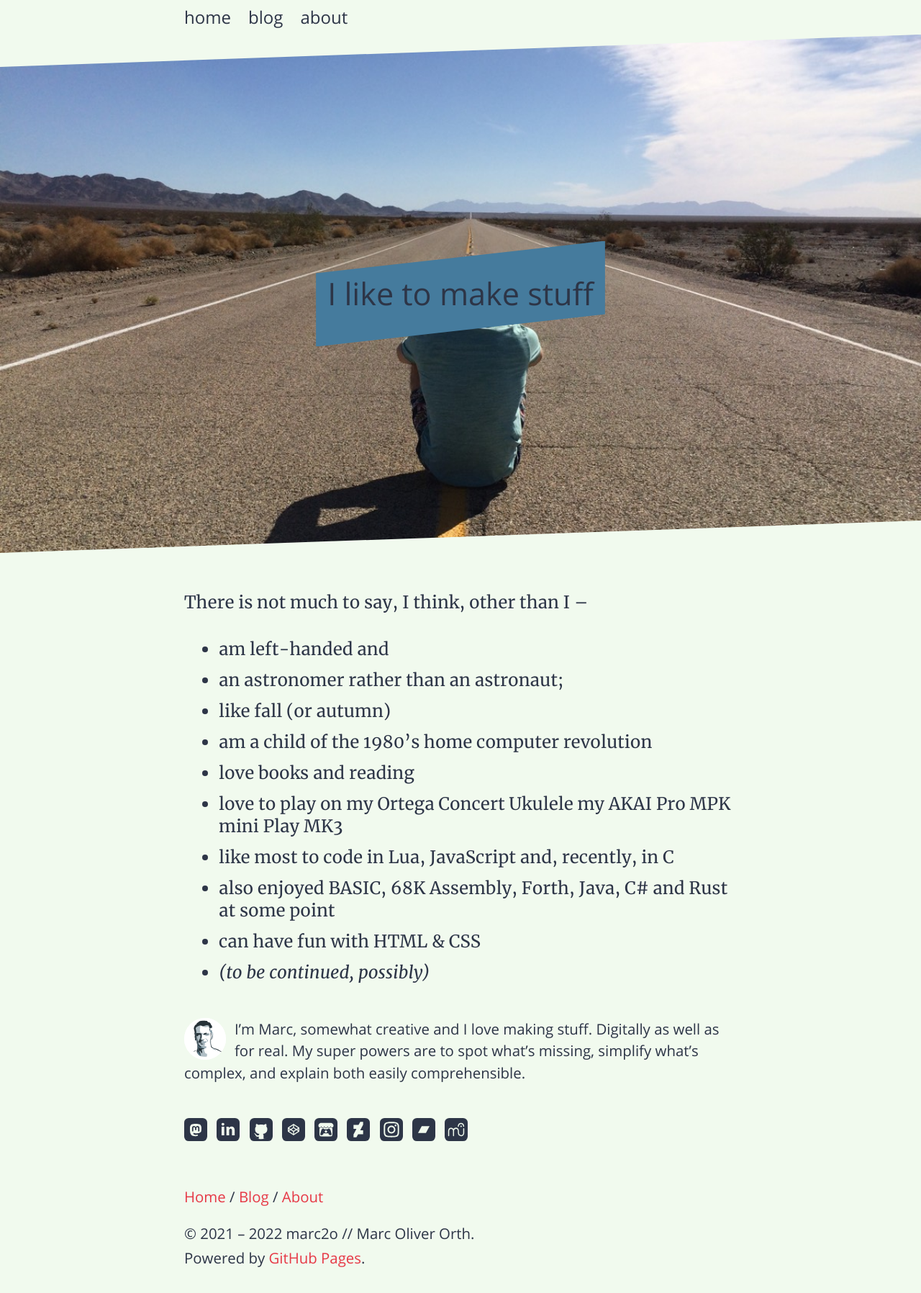
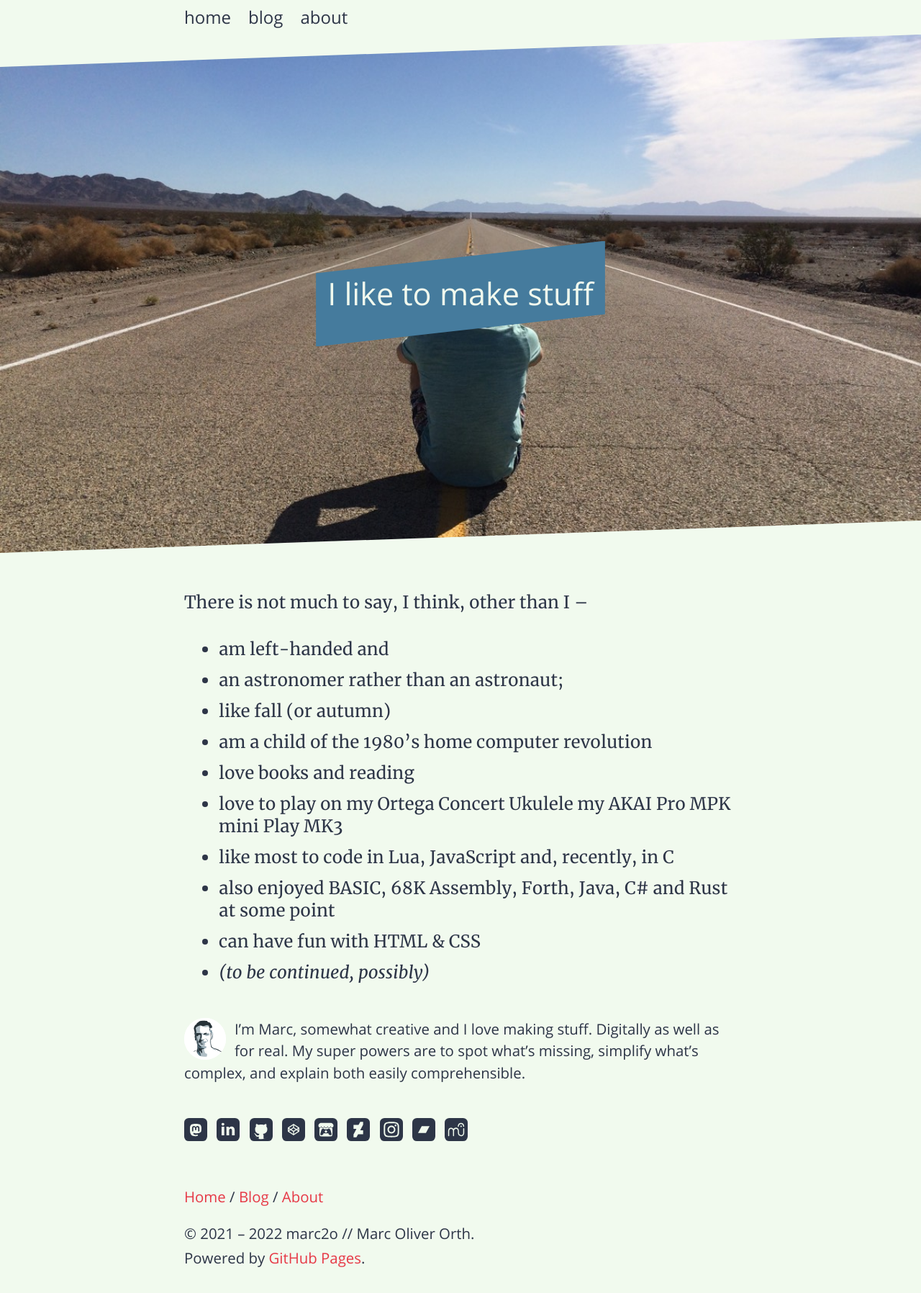
Before and after one commit to marc2o/marc2o.github.io, a Jekyll site: the page built from about.md, in a window 1280 px wide. Shown: the whole page at 72% size. Built offline with Jekyll 4.4.1, drawn with Linux system fonts in a browser that asks for light colours.

Commit message:
Update article.css

```diff
--- a/assets/css/article.css
+++ b/assets/css/article.css
@@ -241,6 +241,7 @@ header>h1 {
 	text-align: center;
 	padding: 1em 1rem;
 	margin: 0 auto;
+	color: var(--fore-color);
 	background-color: var(--spot-color);
 	clip-path: polygon(0 5vh, 100% 0, 100% calc(100% - 5vh), 0 100%);
   }
```
